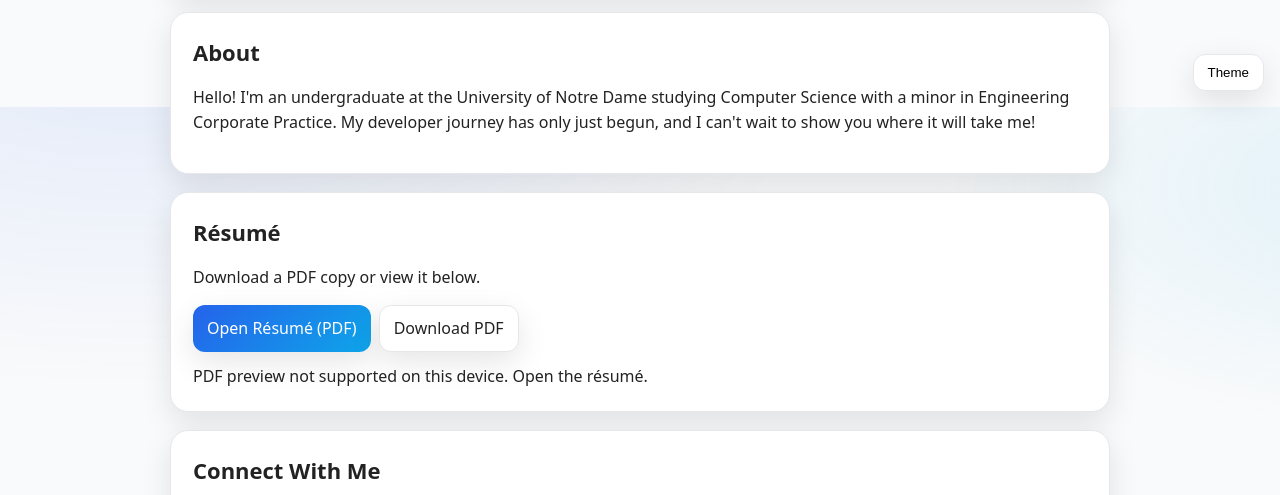
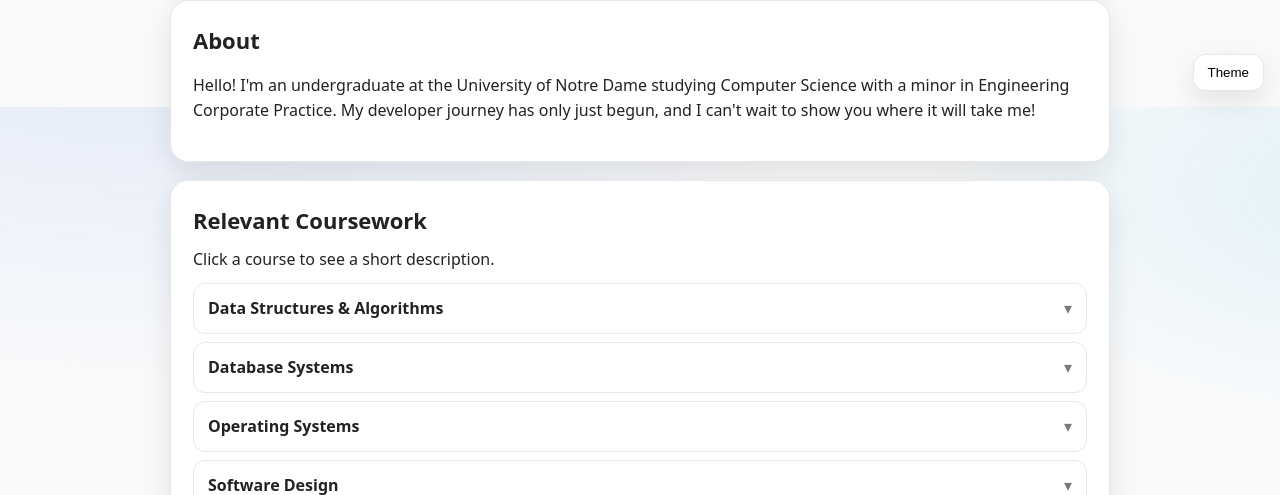
Before and after one commit to timvyve/timvyve.github.io, a plain HTML site: page index.html in a window 1280 px wide. Shown: the part 693-1188 px from the top of the page. Drawn offline with Linux system fonts and the light colour scheme.

Commit message:
Update index.html

```diff
--- a/index.html
+++ b/index.html
@@ -46,7 +46,7 @@
                   var(--bg);
     }
     a { color: inherit; text-decoration: none }
-    .container { max-width: 980px; margin: 0 auto; padding: 28px 20px 80px; min-height: 140vh; }
+    .container { max-width: 980px; margin: 0 auto; padding: 28px 20px 80px; min-height: 150vh; }
 
     /* Buttons */
     .btn { padding: 10px 14px; border-radius: 12px; border: 1px solid var(--border); background: var(--panel); display: inline-flex; align-items: center; gap: 10px; box-shadow: var(--shadow); cursor: pointer }
@@ -67,7 +67,7 @@
 
     h2 { margin: 0 0 14px; font-size: 22px }
 
-    footer { margin-top: 36px; display: flex; align-items: center; justify-content: space-between; gap: 10px; color: var(--muted) }
+    footer { margin-top: 36px; display: flex; align-items: center; justify-content: center; color: var(--muted) }
 
     /* Floating theme toggle */
     .fab-theme { position: fixed; right: 16px; bottom: 16px; z-index: 20 }
@@ -75,6 +75,29 @@
     /* Contact list */
     .contact-logo { width:50px; height:50px; object-fit:contain; transition: transform .2s }
     .contact-logo:hover { transform: scale(1.05) }
+
+    /* Coursework accordion */
+    #coursework details {
+      border: 1px solid var(--border);
+      border-radius: 12px;
+      background: var(--panel);
+      padding: 12px 14px;
+      margin: 8px 0;
+    }
+    #coursework summary {
+      cursor: pointer;
+      list-style: none;
+    }
+    #coursework summary::-webkit-details-marker { display: none; }
+    #coursework summary::after {
+      content: "▾";
+      float: right;
+      transition: transform .2s;
+      opacity: .6;
+    }
+    #coursework details[open] summary::after {
+      transform: rotate(180deg);
+    }
   </style>
 </head>
 <body>
@@ -84,8 +107,6 @@
   </script>
 
   <div class="container">
-    <!-- HEADER REMOVED -->
-
     <section class="hero card">
       <div>
         <h1>Hi, I'm <span style="background:linear-gradient(135deg,var(--brand),var(--brand-2)); -webkit-background-clip:text; background-clip:text; color:transparent">Tim Vyverberg</span>.</h1>
@@ -98,10 +119,7 @@
 
     <section id="skills" class="card">
       <h2>Technologies &amp; Tools</h2>
-      <div class="stack" style="margin-bottom:12px"></div>
-      <!-- Icon grid styled like README devicon row -->
       <div class="icon-row" style="display:flex;flex-wrap:wrap;gap:14px;align-items:center">
-        <!-- Programming Languages -->
         <a href="https://www.python.org/" target="_blank" rel="noopener" title="Python">
           <img src="https://cdn.jsdelivr.net/gh/devicons/devicon/icons/python/python-original.svg" alt="Python" width="40" height="40" />
         </a>
@@ -117,7 +135,6 @@
         <a href="https://www.iso.org/standard/76583.html" target="_blank" rel="noopener" title="SQL">
           <img src="https://cdn.jsdelivr.net/gh/devicons/devicon/icons/mysql/mysql-original.svg" alt="SQL" width="40" height="40" />
         </a>
-        <!-- Software & Tools -->
         <a href="https://git-scm.com/" target="_blank" rel="noopener" title="Git">
           <img src="https://cdn.jsdelivr.net/gh/devicons/devicon/icons/git/git-original.svg" alt="Git" width="40" height="40" />
         </a>
@@ -127,18 +144,13 @@
         <a href="https://www.kernel.org/" target="_blank" rel="noopener" title="Linux">
           <img src="https://cdn.jsdelivr.net/gh/devicons/devicon/icons/linux/linux-original.svg" alt="Linux" width="40" height="40" />
         </a>
-        <!-- DBeaver (with graceful fallback if CDN fails) -->
         <a href="https://dbeaver.io/" target="_blank" rel="noopener" title="DBeaver">
-          <img
-            src="https://cdn.jsdelivr.net/gh/devicons/devicon/icons/dbeaver/dbeaver-original.svg"
-            alt="DBeaver" width="40" height="40"
-            onerror="this.onerror=null;this.outerHTML='<svg class=&quot;icon&quot; width=&quot;40&quot; height=&quot;40&quot; viewBox=&quot;0 0 24 24&quot; aria-hidden=&quot;true&quot;><ellipse cx=&quot;12&quot; cy=&quot;6&quot; rx=&quot;9&quot; ry=&quot;3&quot; fill=&quot;none&quot; stroke=&quot;currentColor&quot; stroke-width=&quot;2&quot;/><path d=&quot;M3 8h18v10a4 4 0 0 1-4 4H7a4 4 0 0 1-4-4V8Z&quot; fill=&quot;none&quot; stroke=&quot;currentColor&quot; stroke-width=&quot;2&quot;/></svg>';"
-          />
+          <img src="https://cdn.jsdelivr.net/gh/devicons/devicon/icons/dbeaver/dbeaver-original.svg" alt="DBeaver" width="40" height="40"
+          onerror="this.onerror=null;this.outerHTML='<svg class=&quot;icon&quot; width=&quot;40&quot; height=&quot;40&quot; viewBox=&quot;0 0 24 24&quot;><ellipse cx=&quot;12&quot; cy=&quot;6&quot; rx=&quot;9&quot; ry=&quot;3&quot; fill=&quot;none&quot; stroke=&quot;currentColor&quot; stroke-width=&quot;2&quot;/><path d=&quot;M3 8h18v10a4 4 0 0 1-4 4H7a4 4 0 0 1-4-4V8Z&quot; fill=&quot;none&quot; stroke=&quot;currentColor&quot; stroke-width=&quot;2&quot;/></svg>';" />
         </a>
         <a href="https://www.microsoft.com/microsoft-365" target="_blank" rel="noopener" title="Microsoft 365 (Excel/Word/PowerPoint)">
           <img src="https://cdn.jsdelivr.net/gh/devicons/devicon/icons/microsoft/microsoft-original.svg" alt="Microsoft 365" width="40" height="40" />
         </a>
-        <!-- PASCO Capstone (use a local SVG when you have one) -->
         <a href="https://www.pasco.com/products/software/capstone" target="_blank" rel="noopener" title="PASCO Capstone">
           <svg width="40" height="40" viewBox="0 0 24 24" aria-hidden="true"><path d="M4 18V6l8-3 8 3v12l-8 3z" fill="none" stroke="currentColor" stroke-width="2"/></svg>
         </a>
@@ -149,6 +161,33 @@
     <section id="about" class="card" style="margin-top:18px">
       <h2>About</h2>
       <p>Hello! I'm an undergraduate at the University of Notre Dame studying Computer Science with a minor in Engineering Corporate Practice. My developer journey has only just begun, and I can't wait to show you where it will take me!</p>
+    </section>
+
+    <section id="coursework" class="card" style="margin-top:18px">
+      <h2>Relevant Coursework</h2>
+      <p class="muted" style="margin-top:-4px;margin-bottom:12px">Click a course to see a short description.</p>
+      <div>
+        <details>
+          <summary><strong>Data Structures &amp; Algorithms</strong></summary>
+          <p class="muted">Analyzed time/space complexity, implemented trees, graphs, hashing, dynamic programming; projects in Java/C.</p>
+        </details>
+        <details>
+          <summary><strong>Database Systems</strong></summary>
+          <p class="muted">Relational modeling, SQL, indexing, transactions; course project using PostgreSQL and DBeaver.</p>
+        </details>
+        <details>
+          <summary><strong>Operating Systems</strong></summary>
+          <p class="muted">Processes/threads, scheduling, synchronization, memory management; labs on Linux with C.</p>
+        </details>
+        <details>
+          <summary><strong>Software Design</strong></summary>
+          <p class="muted">OO design, testing, version control, CI; team project following agile practices and code reviews.</p>
+        </details>
+        <details>
+          <summary><strong>Engineering Corporate Practice</strong></summary>
+          <p class="muted">Bridged engineering decisions with business outcomes; presentations and stakeholder communication.</p>
+        </details>
+      </div>
     </section>
 
     <section id="resume" class="card" style="margin-top:18px">
@@ -181,11 +220,9 @@
 
     <footer>
       <div>© <span id="year"></span> Tim Vyverberg</div>
-      <div></div>
     </footer>
   </div>
 
-  <!-- Floating theme toggle -->
   <button id="themeToggle" class="btn fab-theme" title="Toggle theme" aria-label="Toggle theme">Theme</button>
 
   <script>
```
